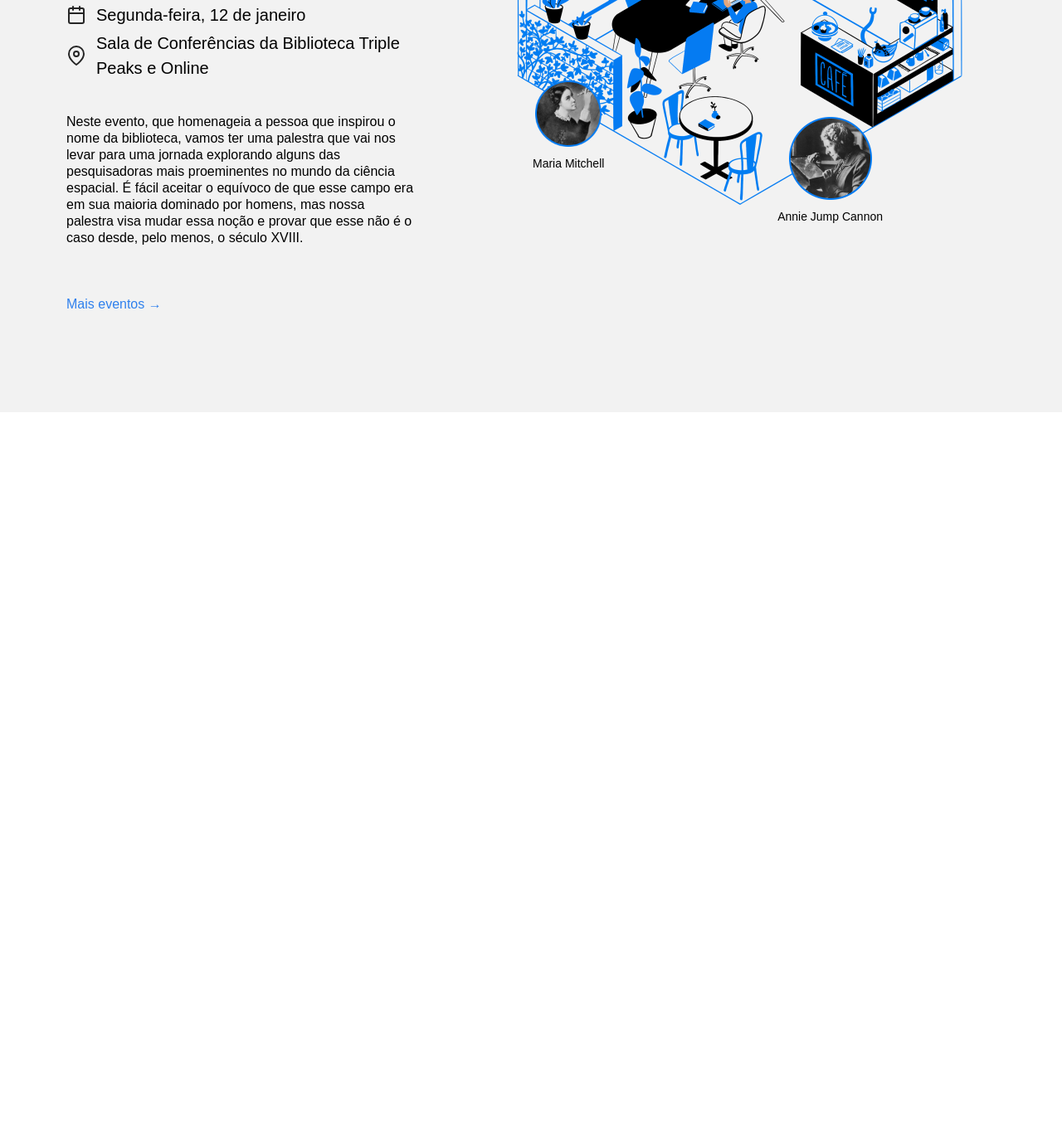
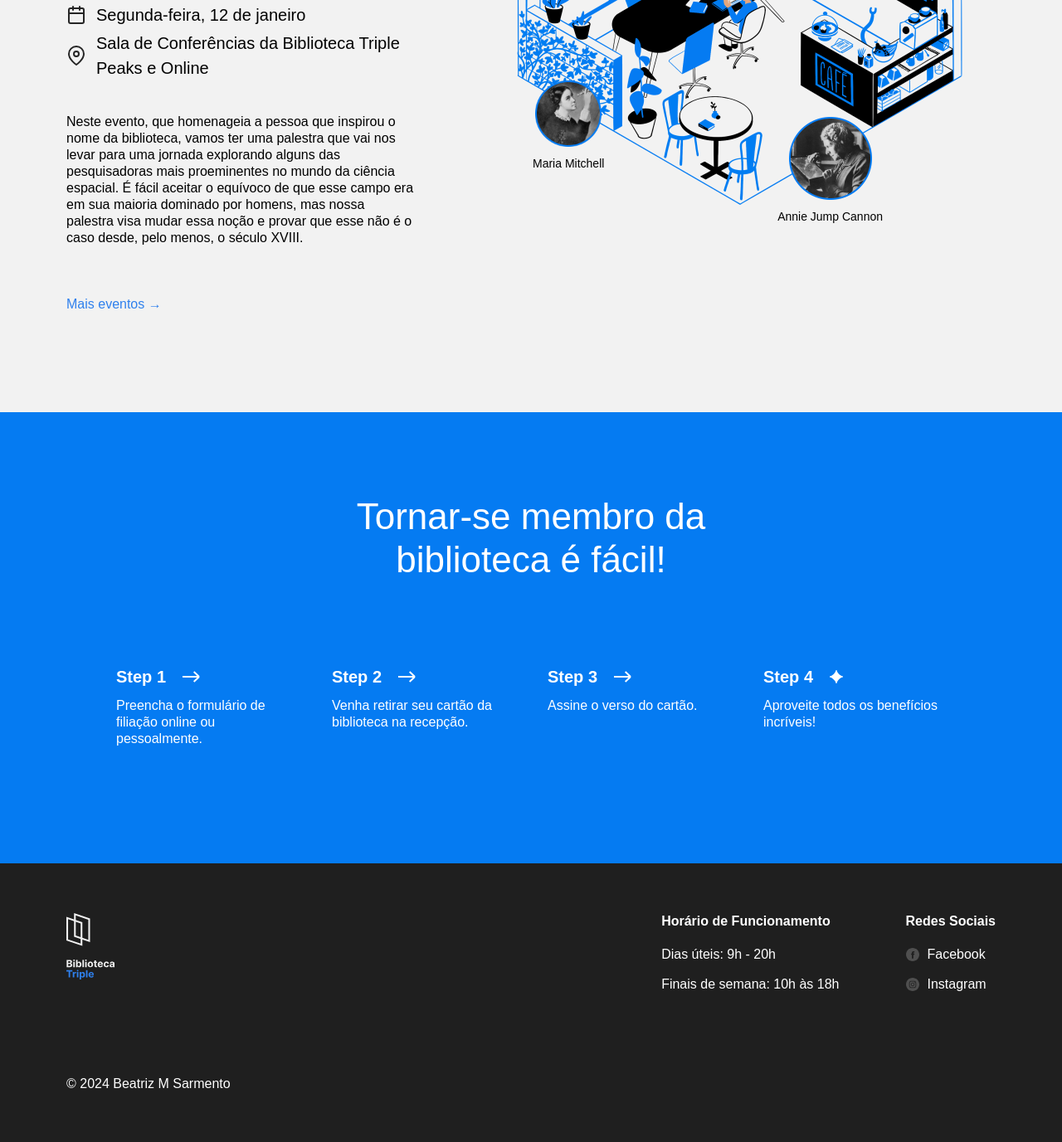
Before and after one commit to biamsarmento/web_project_library, a plain HTML site: page index.html in a window 1280 px wide. Shown: the part 2493-3870 px from the top of the page at 83% size. Before the commit the page ends 2990 px from the top, so only its background shows below. Drawn offline with Linux system fonts and the light colour scheme.

Commit message:
Nova atualização do projeto

```diff
--- a/index.html
+++ b/index.html
@@ -205,7 +205,107 @@
             </div>
           </div>
         </section>
+        <section class="membership">
+          <h2 class="membership__title">Tornar-se membro da biblioteca é fácil!</h2>
+          <ul class="membership__steps">
+            <li class="step">
+              <h3 class="step__title">
+                Step 1
+                <img
+                  src="./images/icon_step_forward.svg"
+                  alt="icon forward"
+                  class="step__icon"
+                />
+              </h3>
+              <p class="step__description">
+                Preencha o formulário de filiação online ou pessoalmente.
+              </p>
+            </li>
+            <li class="step">
+              <h3 class="step__title">
+                Step 2
+                <img
+                  src="./images/icon_step_forward.svg"
+                  alt="icon forward"
+                  class="step__icon"
+                />
+              </h3>
+              <p class="step__description">
+                Venha retirar seu cartão da biblioteca na recepção.
+              </p>
+            </li>
+            <li class="step">
+              <h3 class="step__title">
+                Step 3
+                <img
+                  src="./images/icon_step_forward.svg"
+                  alt="icon forward"
+                  class="step__icon"
+                />
+              </h3>
+              <p class="step__description">Assine o verso do cartão.</p>
+            </li>
+            <li class="step">
+              <h3 class="step__title">
+                Step 4
+                <img
+                  src="./images/icon_step_finish.svg"
+                  alt="icon finish"
+                  class="step__icon"
+                />
+              </h3>
+              <p class="step__description">
+                Aproveite todos os benefícios incríveis!
+              </p>
+            </li>
+          </ul>
+        </section>
       </main>
+
+      <footer class="footer">
+        <section class="footer__columns">
+          <div class="footer__column">
+            <img
+              src="./images/logo_white.svg"
+              alt="icon logo"
+              class="footer__logo"
+            />
+          </div>
+          <div class="footer__column footer__column_content_hours">
+            <h4 class="footer__column-heading">Horário de Funcionamento</h4>
+              <ul class="footer__list">
+                <li class="footer__list-item">Dias úteis: 9h - 20h</li>
+                <li class="footer__list-item">Finais de semana: 10h às 18h</li>
+              </ul>
+          </div>
+          <div class="footer__column footer__column_content_social">
+            <h4 class="footer__column-heading">Redes Sociais</h4>
+              <ul class="footer__list">
+                <li class="footer__list-item">
+                  <a href="#" class="footer__column-link">
+                    <img
+                      src="./images/facebook_white.svg"
+                      alt="Icon Facebook"
+                      class="footer__social-icon"
+                    />
+                    Facebook
+                  </a>
+                </li>
+                <li class="footer__list-item">
+                  <a href="#" class="footer__column-link">
+                    <img
+                      src="./images/instagram_white.svg"
+                      alt="Icon Instagram"
+                      class="footer__social-icon"
+                    />
+                    Instagram
+                  </a>
+                </li>
+              </ul>
+          </div>
+        </section>
+        <p class="footer__copyright">© 2024 Beatriz M Sarmento</p>
+      </footer>
     </div>
   </body>
 </html>
--- a/styles/style.css
+++ b/styles/style.css
@@ -302,3 +302,119 @@
     font-size: 14px;
     margin: 0;
   }
+
+  /* SPRINT 3 - PARTE 3 */
+
+  .membership {
+    padding: 100px 0 140px;
+    background-color: #057bf2;
+    color: #ffffff;
+  }
+
+  .membership__title {
+    max-width: 574px;
+    margin: 0 auto;
+    text-align: center;
+    font-size: 44px;
+    font-weight: 500;
+    line-height: 52px;
+  }
+
+  .membership__steps {
+    list-style-type: none;
+    padding: 0;
+    margin: 100px 0 0;
+    /* Adicione estilos */
+    display: flex;
+    gap: 40px;
+    justify-content: center;
+  }
+
+  .step {
+    /* Adicione estilos */
+    flex-basis: 220px;
+  }
+
+  .step__title {
+    margin: 0;
+    font-size: 20px;
+    line-height: 30px;
+    font-weight: 700;
+    display: flex;
+    align-items: center;
+  }
+
+  .step__icon {
+    margin-left: 20px;
+  }
+
+  .step__description {
+    margin: 10px 0 0;
+  }
+
+  .footer {
+    box-sizing: border-box;
+    background-color: #1f1f1f;
+    color: #fff;
+    padding: 60px 80px;
+  }
+
+  .footer__columns {
+    display: flex;
+    justify-content: space-between;
+  }
+
+  .footer__column_content_hours {
+    margin-left: auto;
+    display: flex;
+    flex-direction: column;
+    justify-content: space-between;
+  }
+
+  .footer__column_content_social {
+    margin-left: 80px;
+    display: flex;
+    flex-direction: column;
+    justify-content: space-between;
+  }
+
+  .footer__logo {
+    width: 58px;
+    height: 80px;;
+  }
+
+  .footer__column-heading {
+    margin: 0;
+    margin-bottom: 4px;
+  }
+
+  .footer__list {
+    /* O código abaixo remove os estilos do navegador padrão para listas */
+    list-style-type: none;
+    padding: 0;
+    margin: 0;
+  }
+
+  .footer__list-item {
+    margin-top: 16px;
+  }
+
+  .footer__column-link {
+    color: white;
+    text-decoration: none;
+    margin: 0px;
+    display: flex;
+    justify-content: flex-start;
+    gap: 10px;
+  }
+
+  .footer__social-icon {
+    width: 16px;
+    height: 16px;
+    align-self: center;
+  }
+
+  .footer__copyright {
+    margin: 0;
+    margin-top: 100px;
+  }
```
Also changed, not shown: 1 other file.
